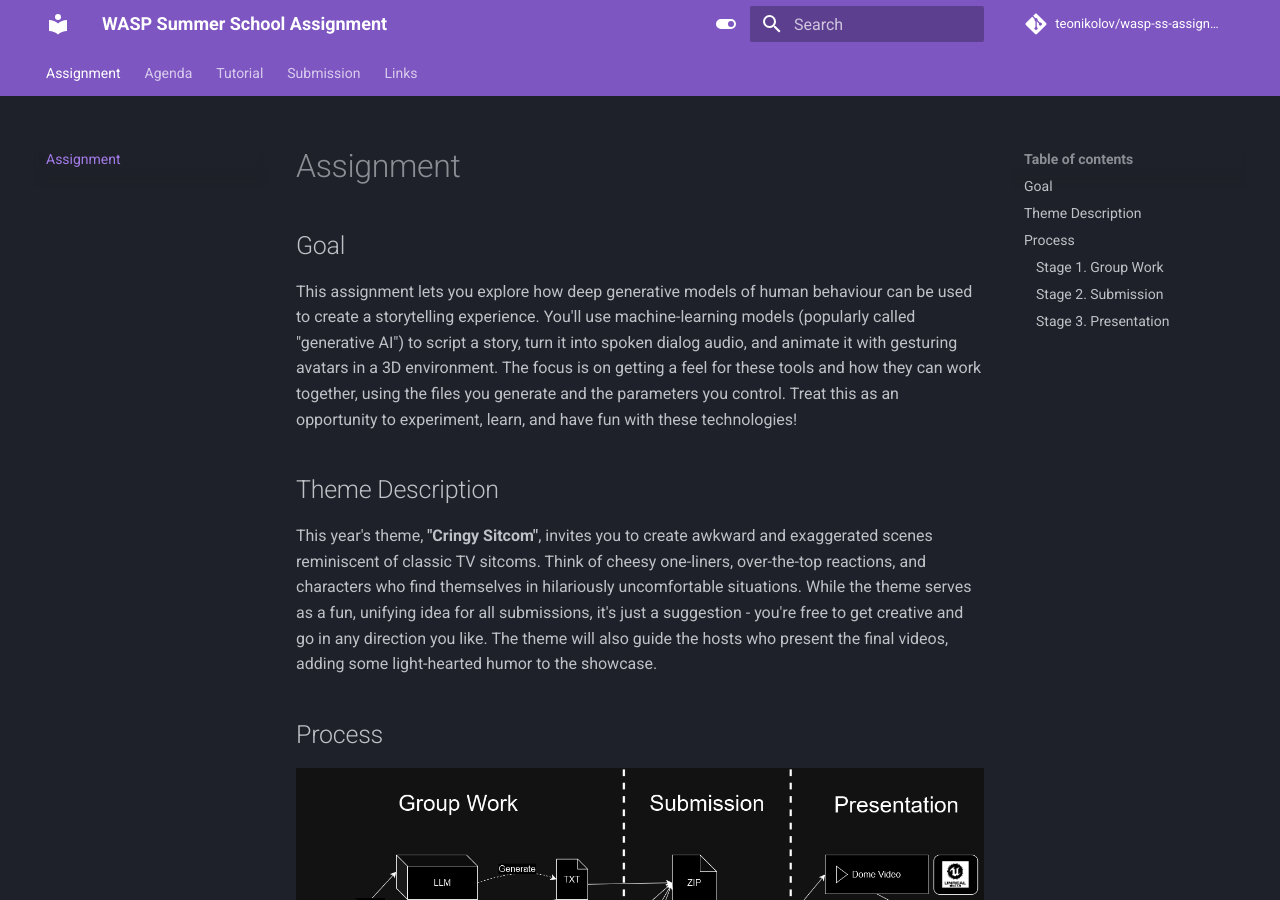
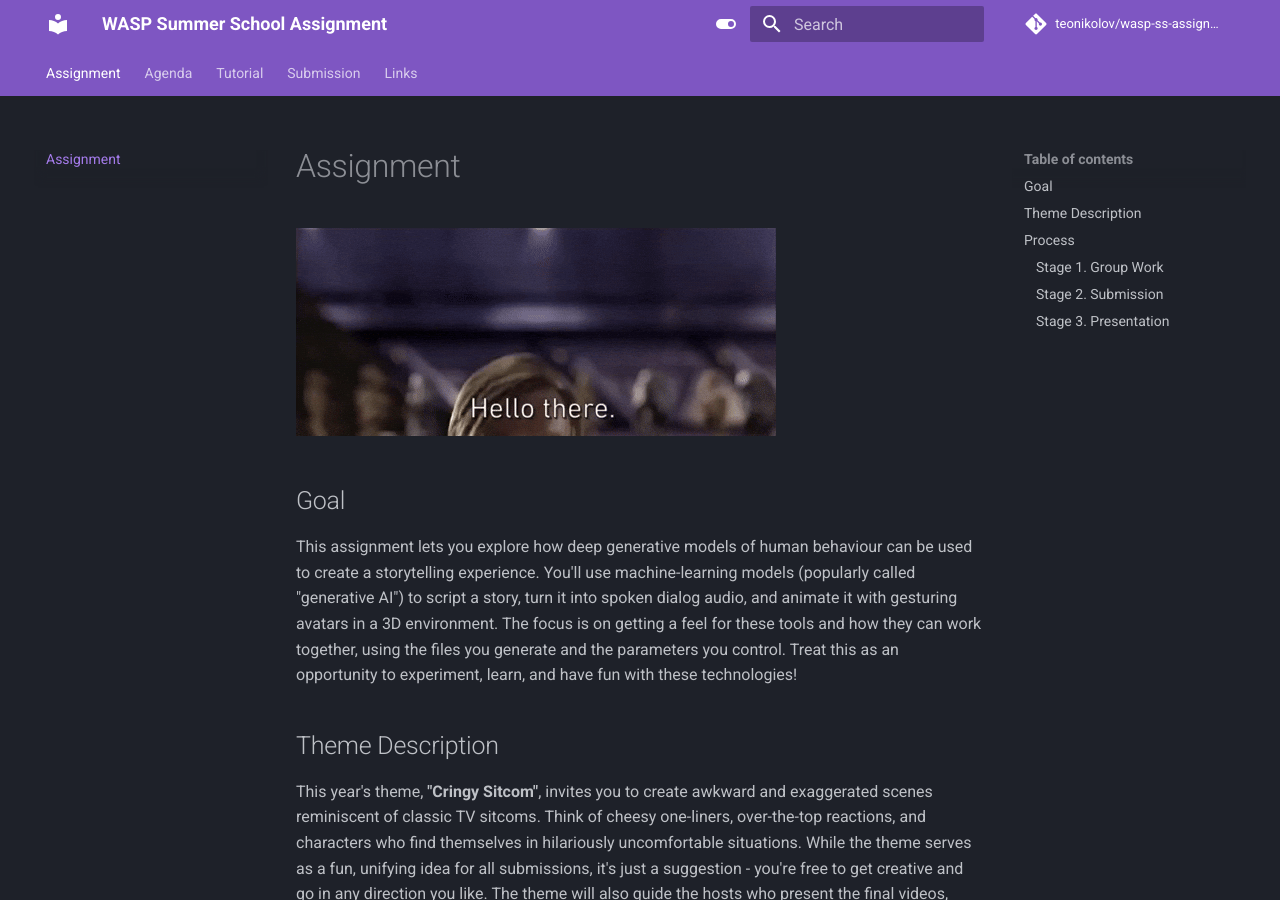
Before and after one commit to TeoNikolov/wasp-ss-assignment, an MkDocs documentation site: the page built from docs/index.md, in a window 1280 px wide and 900 px high. Built offline with MkDocs 1.6.1 and Material for MkDocs 9.7.7, drawn with Linux system fonts in a browser that asks for light colours; comment, search, counter and statistics services are not loaded.

Commit message:
Update index.md

```diff
--- a/docs/index.md
+++ b/docs/index.md
@@ -1,4 +1,7 @@
 # Assignment
+
+![](./assets/gifs/hello-there.gif)
+
 ## Goal
 
 This assignment lets you explore how deep generative models of human behaviour can be used to create a storytelling experience. You'll use machine-learning models (popularly called "generative AI") to script a story, turn it into spoken dialog audio, and animate it with gesturing avatars in a 3D environment. The focus is on getting a feel for these tools and how they can work together, using the files you generate and the parameters you control. Treat this as an opportunity to experiment, learn, and have fun with these technologies!
```
